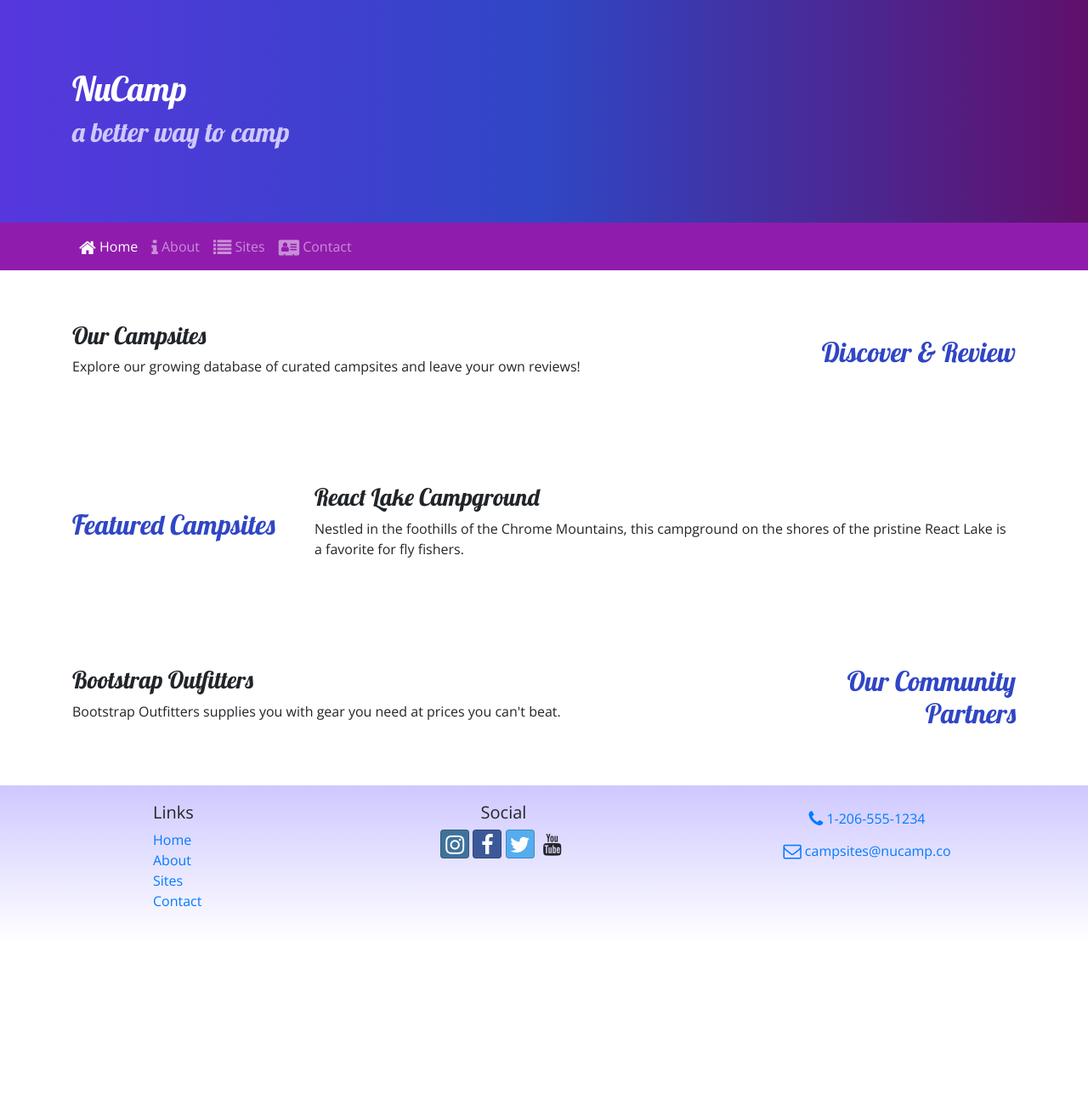
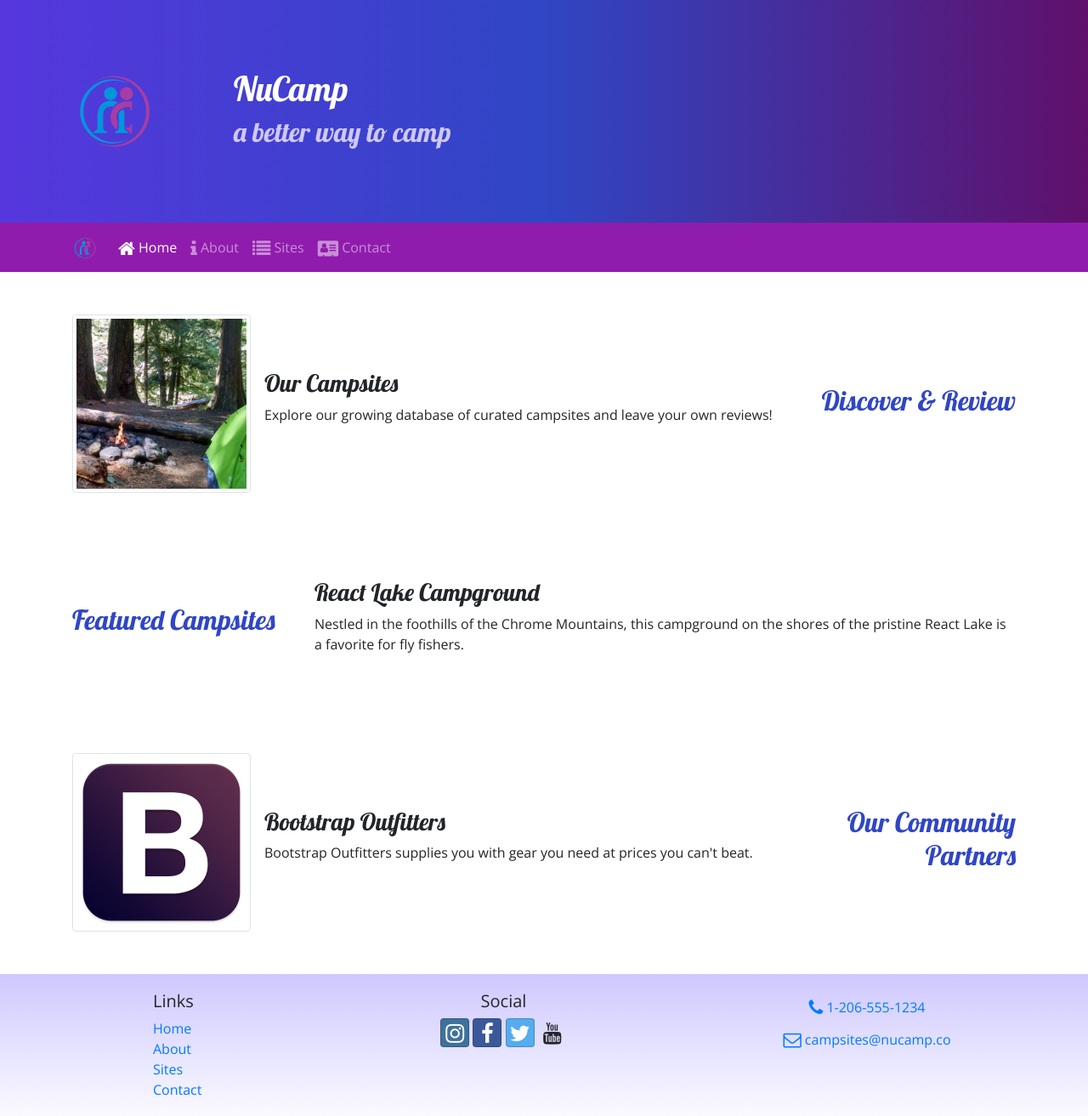
Before and after one commit to shwangbo80/nucampsite, a website: page index.html in a window 1280 px wide. Shown: the whole page at 85% size. Before the commit the page ends 1108 px from the top, so only its background shows below. Drawn offline with nearby package versions, Linux system fonts and the light colour scheme.

Commit message:
objects and media

```diff
--- a/index.html
+++ b/index.html
@@ -22,6 +22,9 @@
     <header class="jumbotron jumbotron-fluid">
         <div class="container">
             <div class="row row-content">
+                <div class="col-4 col-sm-3 col-md-2 align-self-center">
+                    <img src="./img/logo.png" class="img-fluid" alt="logo">
+                </div>
                 <div class="col">
                     <h1>NuCamp</h1>
                     <h2>a better way to camp</h2>
@@ -31,10 +34,11 @@
     </header>
 
     <nav class="navbar navbar-expand-sm navbar-dark sticky-top">
-        <button class="navbar-toggler ml-auto" type="button" data-toggle="collapse" data-target="#nucampNavbar">
+        <div class="container">
+        <a class="navbar-brand" href="#"><img src="img/logo.png" height="30" width="30"></a>
+        <button class="navbar-toggler" type="button" data-toggle="collapse" data-target="#nucampNavbar">
             <span class="navbar-toggler-icon"></span>
         </button>
-        <div class="container">
             <div class="collapse navbar-collapse" id="nucampNavbar">
                 <ul class="navbar-nav">
                     <li class="nav-item active">
@@ -61,11 +65,16 @@
                 <h2 class="text-sm-right">Discover & Review</h2>
             </div>
             <div class="col">
+                <div class="media">
+                    <img class="d-flex mr-3 img-thumbnail" src="./img/breadcrumb-trail-thumb.jpg" alt="Breadcrumb Trail" />
+                    <div class="media-body align-self-center">
                         <h3>Our Campsites</h3>
                         <p class="d-none d-sm-block">
                             Explore our growing database of curated campsites and
                             leave your own reviews!
                         </p>
+                    </div>
+                </div>
             </div>
         </div>
 
@@ -88,11 +97,16 @@
                 <h2 class="text-sm-right">Our Community Partners</h2>
             </div>
             <div class="col">
+                <div class="media">
+                    <img class="d-flex mr-3 img-thumbnail" src="./img/bootstrap-thumb.png" alt="Bootstrap Outfitters">
+                    <div class="media-body align-self-center">
                         <h3>Bootstrap Outfitters</h3>
                         <p class="d-none d-sm-block">
                             Bootstrap Outfitters supplies you with gear you need at
                             prices you can't beat.
                         </p>
+                    </div>
+                </div>
             </div>
         </div>
     </div>
```
Also changed, not shown: aboutus.html (+6 -2 lines), contactus.html (+5 -1 lines), img/bootstrap-thumb.png (added), img/breadcrumb-trail-thumb.jpg (added), img/breadcrumb-trail.jpg (added), img/chrome-river-thumb.jpg (added), img/chrome-river.jpg (added), img/logo.png (added), img/react-lake-thumb.jpg (added), img/react-lake.jpg (added). Lines whose indentation alone changed are shown as unchanged.
